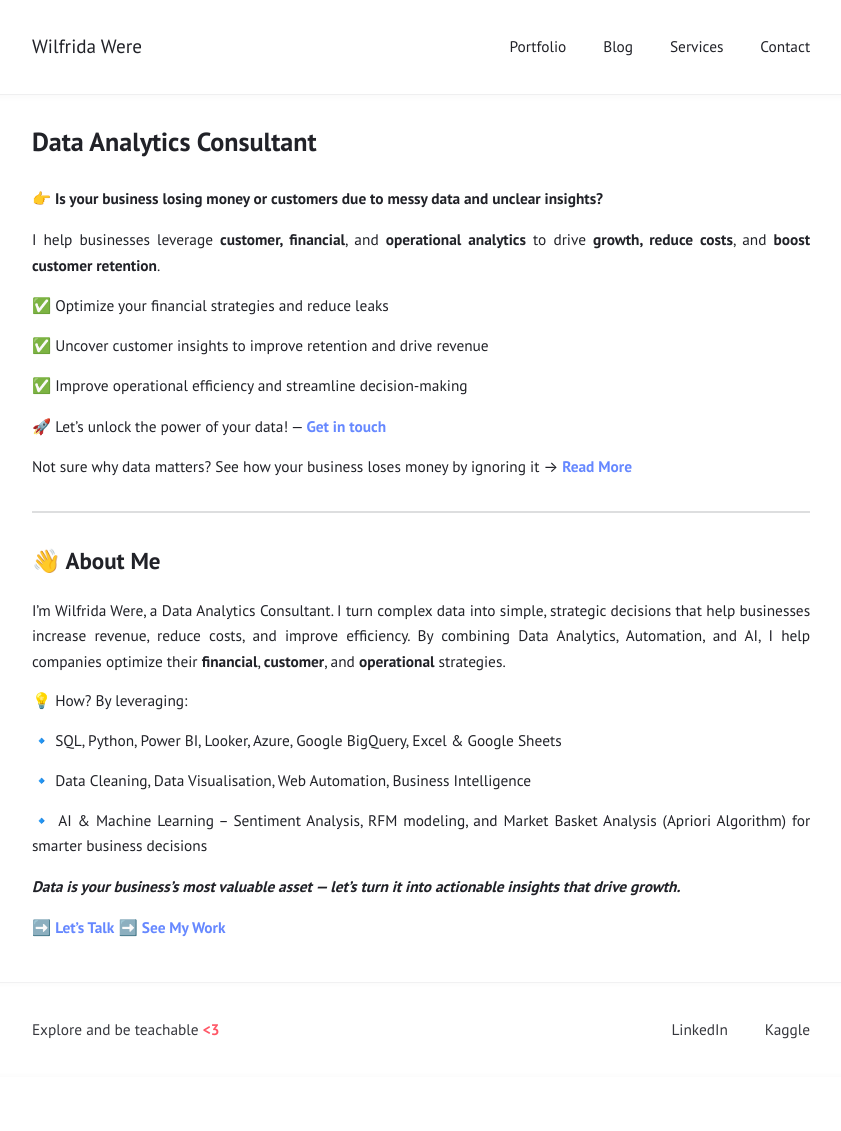
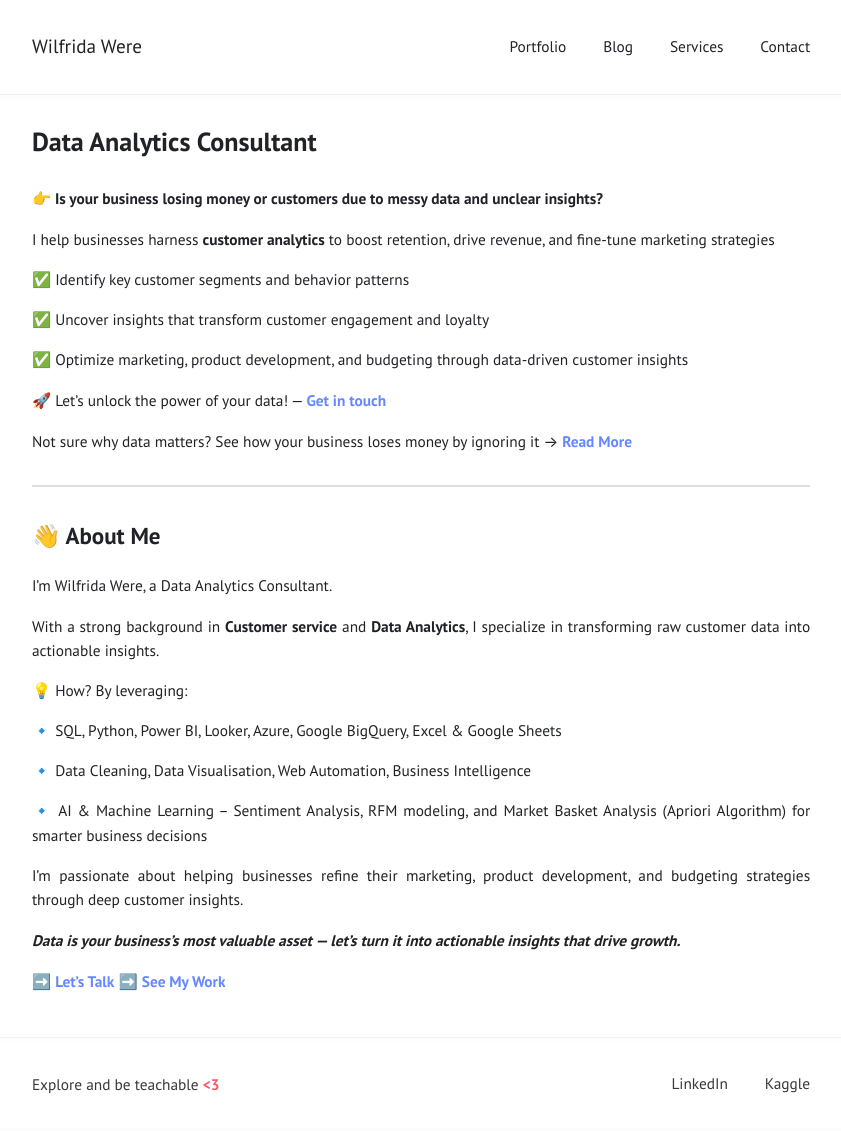
Before and after one commit to Wilfrida-Were/website, a Jekyll site: the page built from index.md, in a window 1280 px wide. Shown: the whole page, without its empty margins (219-1060 px from the left). Built offline with Jekyll 4.4.1, drawn with Linux system fonts in a browser that asks for light colours; before the commit the page ends 1077 px from its top, so only the background shows below that.

Commit message:
Update index.md

```diff
--- a/index.md
+++ b/index.md
@@ -5,13 +5,13 @@ title: "Data Analytics Consultant"
 
 **👉 Is your business losing money or customers due to messy data and unclear insights?**
 
-I help businesses leverage **customer, financial**, and **operational analytics** to drive **growth, reduce costs**, and **boost customer retention**.
+I help businesses harness **customer analytics** to boost retention, drive revenue, and fine-tune marketing strategies
 
-✅ Optimize your financial strategies and reduce leaks
+✅ Identify key customer segments and behavior patterns
 
-✅ Uncover customer insights to improve retention and drive revenue
+✅ Uncover insights that transform customer engagement and loyalty
 
-✅ Improve operational efficiency and streamline decision-making
+✅ Optimize marketing, product development, and budgeting through data-driven customer insights
 
 🚀 Let’s unlock the power of your data! — **[Get in touch](https://www.wilfridawere.com/contact/)**
 
@@ -21,7 +21,9 @@ Not sure why data matters? See how your business loses money by ignoring it →
 
 # 👋 About Me
 
-I’m Wilfrida Were, a Data Analytics Consultant. I turn complex data into simple, strategic decisions that help businesses increase revenue, reduce costs, and improve efficiency. By combining Data Analytics, Automation, and AI, I help companies optimize their **financial**, **customer**, and **operational** strategies.
+I’m Wilfrida Were, a Data Analytics Consultant.
+
+With a strong background in **Customer service** and **Data Analytics**, I specialize in transforming raw customer data into actionable insights.
 
 💡 How? By leveraging:
 
@@ -31,6 +33,8 @@ I’m Wilfrida Were, a Data Analytics Consultant. I turn complex data into simpl
 
 🔹 AI & Machine Learning – Sentiment Analysis, RFM modeling, and Market Basket Analysis (Apriori Algorithm) for smarter business decisions
 
+I’m passionate about helping businesses refine their marketing, product development, and budgeting strategies through deep customer insights.
+
 ***Data is your business’s most valuable asset — let’s turn it into actionable insights that drive growth.***
 
 ➡️ **[Let's Talk](https://www.wilfridawere.com/contact/)**
```
